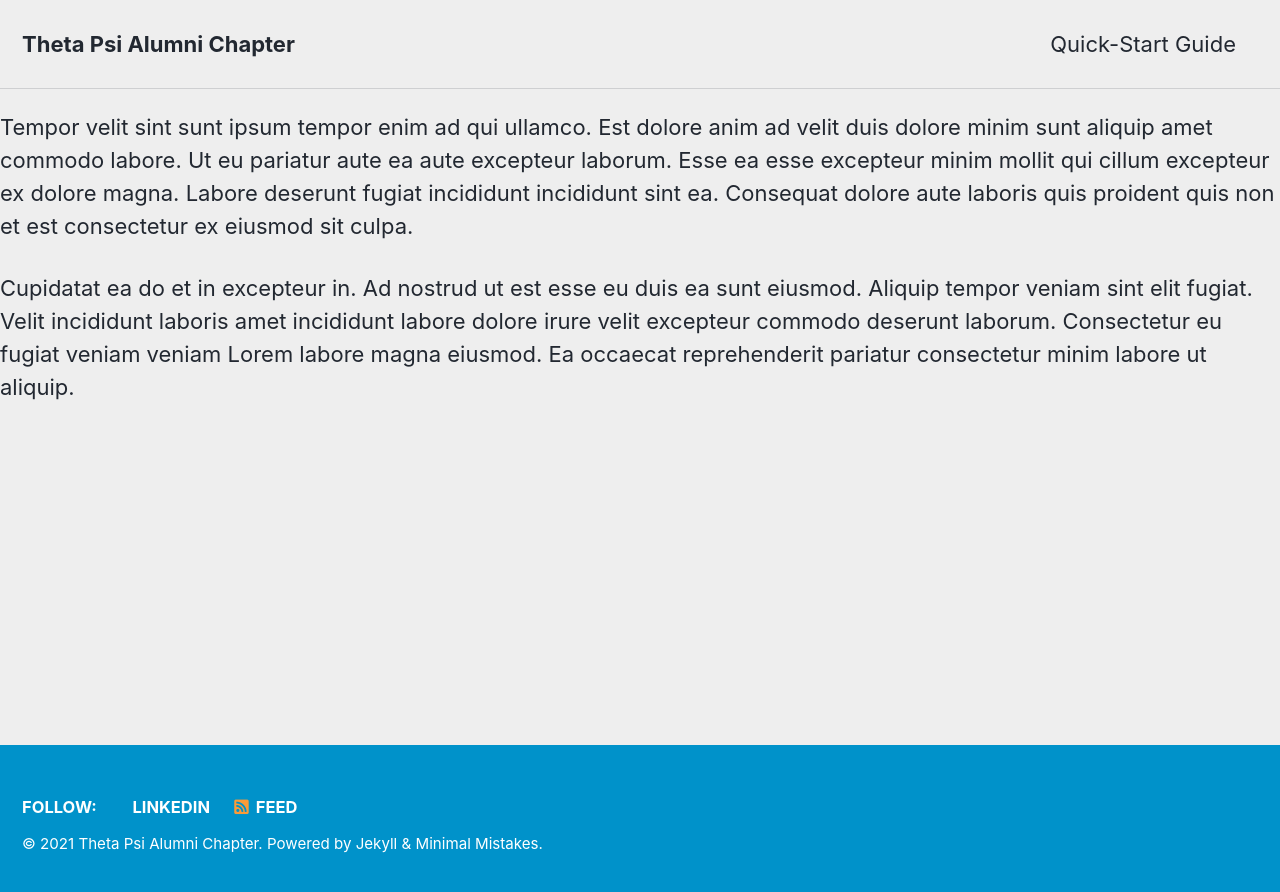
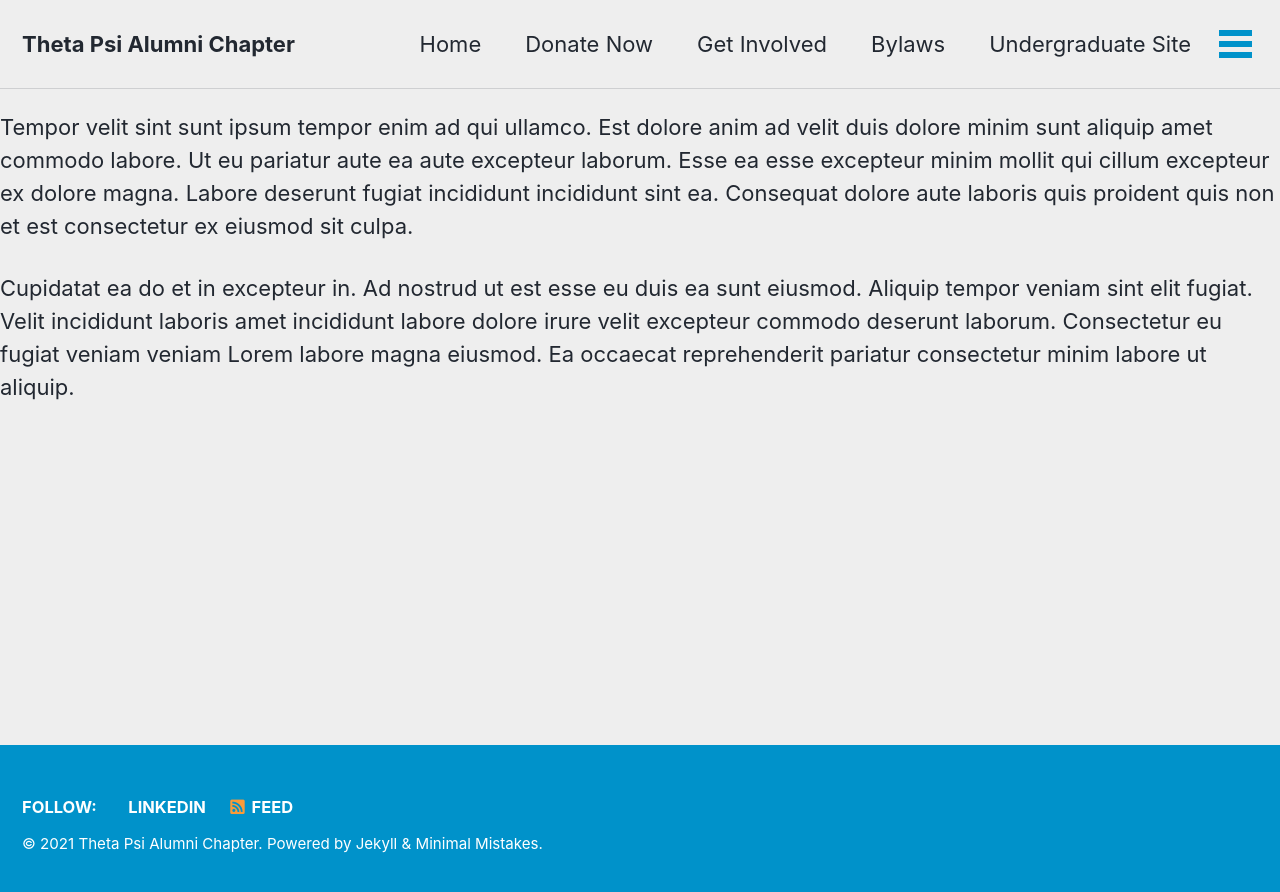
Before and after one commit to LowlyDBA/mm-github-pages-starter, a Jekyll site: the page built from _pages/about.md, in a window 1280 px wide. Shown: the top 892 px of the page. Built offline with Jekyll 4.4.1, drawn with Linux system fonts in a browser that asks for light colours; cached includes are drawn as plain includes; our own code applies the rules of GitHub Pages for plain Markdown files.

Commit message:
update nav

```diff
--- a/_config.yml
+++ b/_config.yml
@@ -122,7 +122,7 @@ author:
 footer:
   links:
     - label: "LinkedIn"
-      icon: "fab fa-fw fa-linkedin-square"
+      icon: "fab fa fa-linkedin"
       url: "https://www.linkedin.com/groups/6544800/"
     - label: "Facebook"
       icon: "fab fa-fw fa-facebook-square"
--- a/_data/navigation.yml
+++ b/_data/navigation.yml
@@ -1,7 +1,19 @@
 # main links
 main:
-  - title: "Quick-Start Guide"
-    url: https://mmistakes.github.io/minimal-mistakes/docs/quick-start-guide/
+  - title: "Home"
+    url: "#"
+  - title: "Donate Now"
+    url: "#"
+  - title: "Get Involved"
+    url: "#"
+  - title: "Bylaws"
+    url: "#"
+  - title: "Undergraduate Site"
+    url: "#"
+  - title: "Contact Us"
+    url: "#"
+  - title: "Pay Dues"
+    url: "#"
   # - title: "About"
   #   url: https://mmistakes.github.io/minimal-mistakes/about/
   # - title: "Sample Posts"
```
